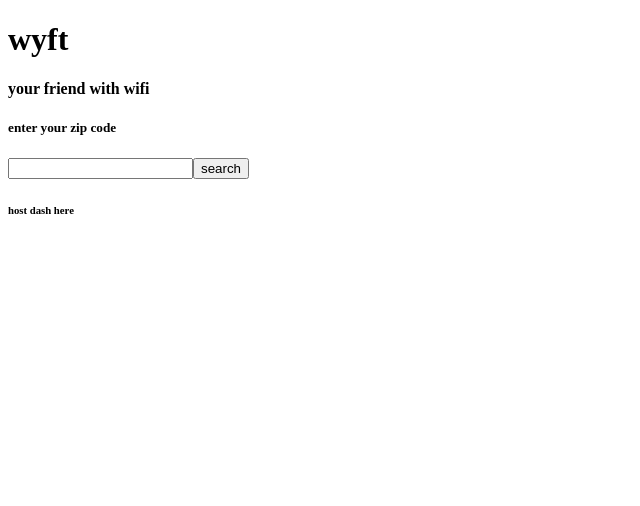
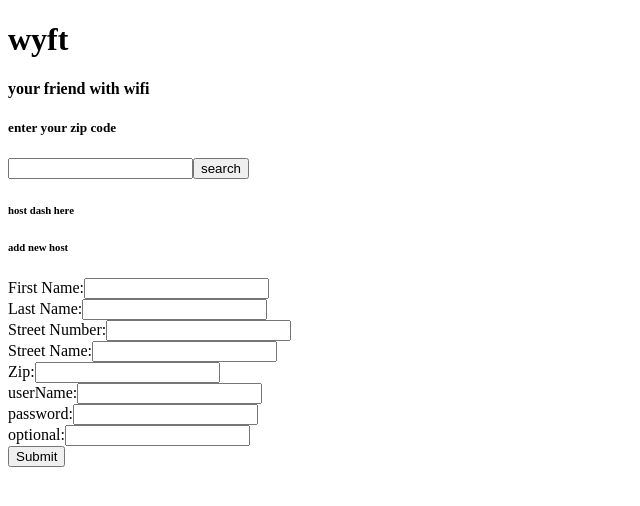
Before and after one commit to octohotdogs/Wyft, a React app: page / in a window 1280 px wide. Shown: the top 506 px of the page, without its empty margins (0-640 px from the left). Built offline with nearby package versions, Linux system fonts and the light colour scheme; the HTML template or start-up script is replaced by a standard one.

Commit message:
add adding host component

```diff
--- a/client/src/components/HostDash.jsx
+++ b/client/src/components/HostDash.jsx
@@ -1,4 +1,5 @@
 import React from 'react';
+import HostDashAddHost from './HostDashAddHost.jsx';
 
 class HostDashboard extends React.Component {
   constructor(props) {
@@ -8,12 +9,13 @@ class HostDashboard extends React.Component {
     }
   }
 
-
   render() {
-    return (<div>
-              <h6>host dash here</h6>
-            </div>)
-
+    return (
+      <div>
+        <h6>host dash here</h6>
+        <HostDashAddHost />
+      </div>
+    );
   }
 }
 
--- /dev/null
+++ b/client/src/components/HostDashAddHost.jsx
@@ -0,0 +1,109 @@
+import React from 'react';
+
+class HostDashAddHost extends React.Component {
+  constructor(props) {
+    super(props);
+    this.state = {
+    	firstName: '',
+    	lastName: '',
+    	streetNum: '',
+    	streetName: '',
+    	zip: '',
+    	userName: '',
+    	password: '',
+    	optional: ''
+    }
+
+    this.onChangeInput = this.onChangeInput.bind(this);
+    this.onSubmit = this.onSubmit.bind(this);
+  }
+
+  onChangeInput(e){
+  	var changedField = e.target.name;
+  	var changedVal = e.target.value;
+  	this.setState({ [changedField]: changedVal});
+  }
+
+  onSubmit(){
+  	console.log(this.state);
+  }
+
+  render() {
+    return (
+      <div>
+        <h6>add new host</h6>
+        <form>
+	        <label>First Name:
+		        <input
+		        	type="text"
+		        	name="firstName"
+		        	value={this.state.firstName}
+		        	onChange={this.onChangeInput}
+		        />
+		      </label><br/>
+	        <label>Last Name:
+		        <input
+		        	type="text"
+		        	name="lastName"
+		        	value={this.state.lastName}
+		        	onChange={this.onChangeInput}
+		        />
+		      </label><br/>
+	        <label>Street Number:
+		        <input
+		        	type="number"
+		        	name="streetNum"
+		        	value={this.state.streetNum}
+		        	onChange={this.onChangeInput}
+		        />
+		      </label><br/>
+	        <label>Street Name:
+		        <input
+		        	type="text"
+		        	name="streetName"
+		        	value={this.state.streetName}
+		        	onChange={this.onChangeInput}
+		        />
+		      </label><br/>
+	        <label>Zip:
+		        <input
+		        	type="text"
+		        	name="zip"
+		        	value={this.state.zip}
+		        	onChange={this.onChangeInput}
+		        />
+		      </label><br/>
+	        <label>userName:
+		        <input
+		        	type="text"
+		        	name="userName"
+		        	value={this.state.userName}
+		        	onChange={this.onChangeInput}
+		        />
+		      </label>
+		      <br/>
+	        <label>password:
+		        <input
+		        	type="password"
+		        	name="password"
+		        	value={this.state.password}
+		        	onChange={this.onChangeInput}
+		        />
+		      </label>
+		      <br/>
+	        <label>optional:
+		        <input
+		        	type="text"
+		        	name="optional"
+		        	value={this.state.optional}
+		        	onChange={this.onChangeInput}
+		        />
+		      </label>
+		    </form>
+		    <button onClick={this.onSubmit} >Submit</button>
+      </div>
+    );
+  }
+}
+
+export default HostDashAddHost;
--- a/db/index.js
+++ b/db/index.js
@@ -1,5 +1,5 @@
 const Sequelize = require('sequelize');
-const orm = new Sequelize('wyft', 'root', '', {
+const orm = new Sequelize('wyft', 'root', 'password', {
   host:'localhost',
   dialect: 'mysql',
 
```
